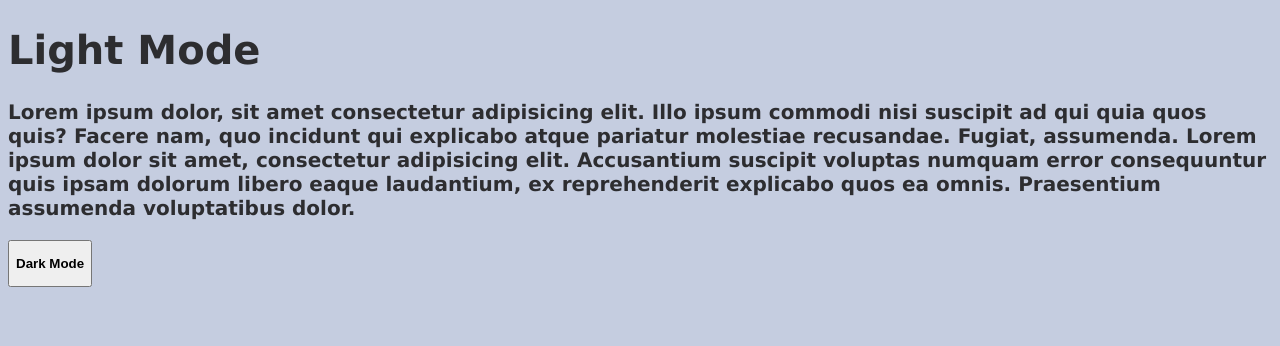
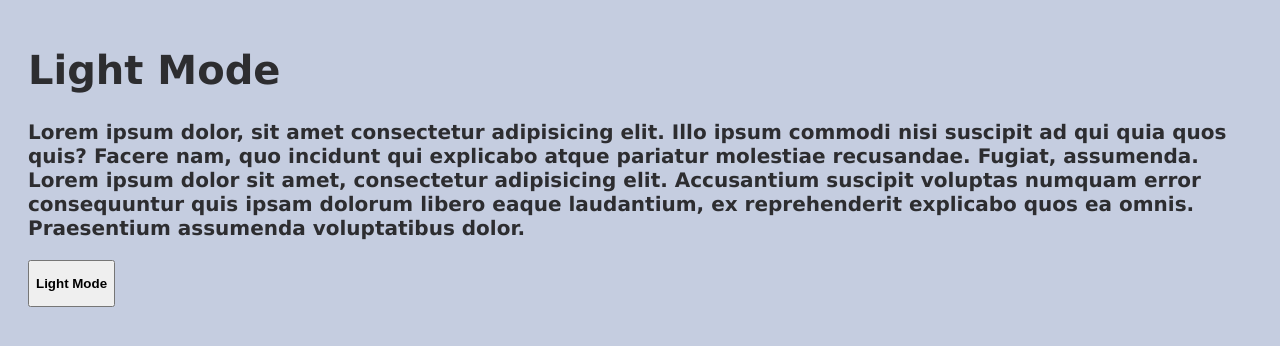
Before and after one commit to DorukAytekin07/LightAndDarkMode, a React (Vite) app: page / in a window 1280 px wide. Shown: the top 346 px of the page. Built offline with nearby package versions, Linux system fonts and the light colour scheme.

Commit message:
add dark light mode tooglebutton

```diff
--- a/src/App.jsx
+++ b/src/App.jsx
@@ -1,10 +1,38 @@
+import { useState } from 'react';
 import './App.css'
 
+
+function getCurrentTheme(){
+    const root = document.querySelector(':root');
+    let theme = window.matchMedia('(prefers-color-scheme: dark)').matches ? 'Dark Mode' : 'Light Mode';
+
+    if(root.getAttribute('color-scheme') == 'dark'){
+            theme = "Dark Mode"
+    }
+    else if(root.getAttribute('color-scheme') == 'light'){
+        theme = "Light Mode"
+    }
+
+    return theme;
+  }
+
+  function ChangeMode(){
+    const root = document.querySelector(':root');
+
+    if(getCurrentTheme() === "Dark Mode"){
+        root.setAttribute('color-scheme', `light`);
+    }
+    else{
+        root.setAttribute('color-scheme', `dark`);
+    }
+}
+
 function App() {
+    const [mode,setMode] = useState(getCurrentTheme())
+
     return(
-
         <div>
-            <h1 className='text'>Light Mode</h1>
+            <h1 className='text'>{mode}</h1>
             <p className='text'>
                 Lorem ipsum dolor, sit amet consectetur adipisicing elit. Illo ipsum commodi nisi
                 suscipit ad qui quia quos quis? Facere nam, quo incidunt qui explicabo atque pariatur
@@ -13,7 +41,7 @@ function App() {
                 consequuntur quis ipsam dolorum libero eaque laudantium, ex reprehenderit
                 explicabo quos ea omnis. Praesentium assumenda voluptatibus dolor.
             </p>
-            <button><p className='currentmode'>Dark Mode</p></button>
+            <button onClick={() => {ChangeMode(); setMode(getCurrentTheme());}}><p className='currentmode'>{mode}</p></button>
         </div>
     )
 
--- a/src/index.css
+++ b/src/index.css
@@ -5,19 +5,33 @@
     --background-light:#C5CDE0;
     --text-dark:#F9FAFC;
     --background-dark:#1e1e1e;
+    margin: 20px;
 }
 @media(prefers-color-scheme: dark){
-    :root{
-        --text:var(--text-dark);
-        --background:var(--background-dark);
+    :root {
+      --text: var(--text-dark);
+      --background:var(--background-dark)
     }
-}
-@media(prefers-color-scheme: light){
-    :root{
-        --text:var(--text-light);
-        --background:var(--background-light);
+  }
+
+  @media(prefers-color-scheme: light){
+    :root {
+      --text: var(--text-light);
+      --background:var(--background-light)
     }
-}
+  }
+
+  [color-scheme="dark"]{
+    --text: var(--text-dark);
+    --background:var(--background-dark)
+
+  }
+
+  [color-scheme="light"] {
+    --text: var(--text-light);
+    --background:var(--background-light)
+  }
+
 
 body{
     background-color: var(--background);
```
